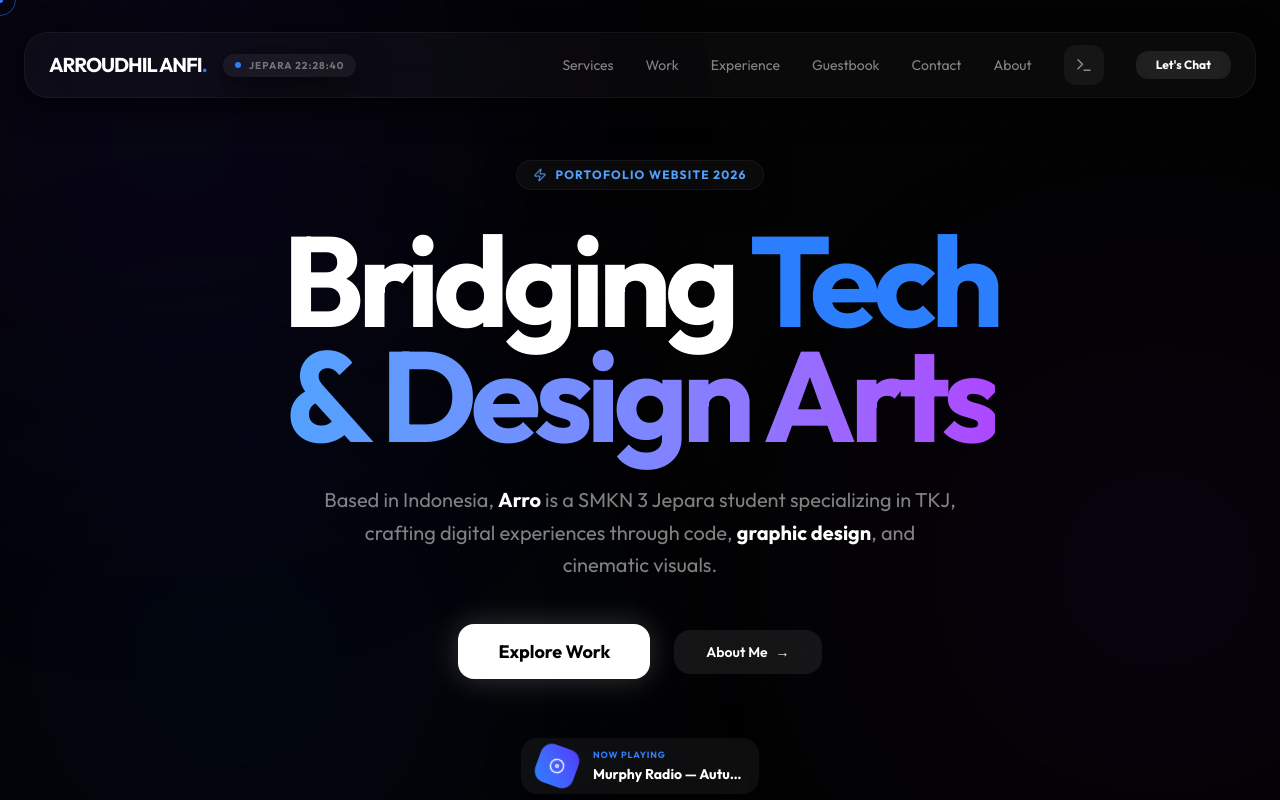
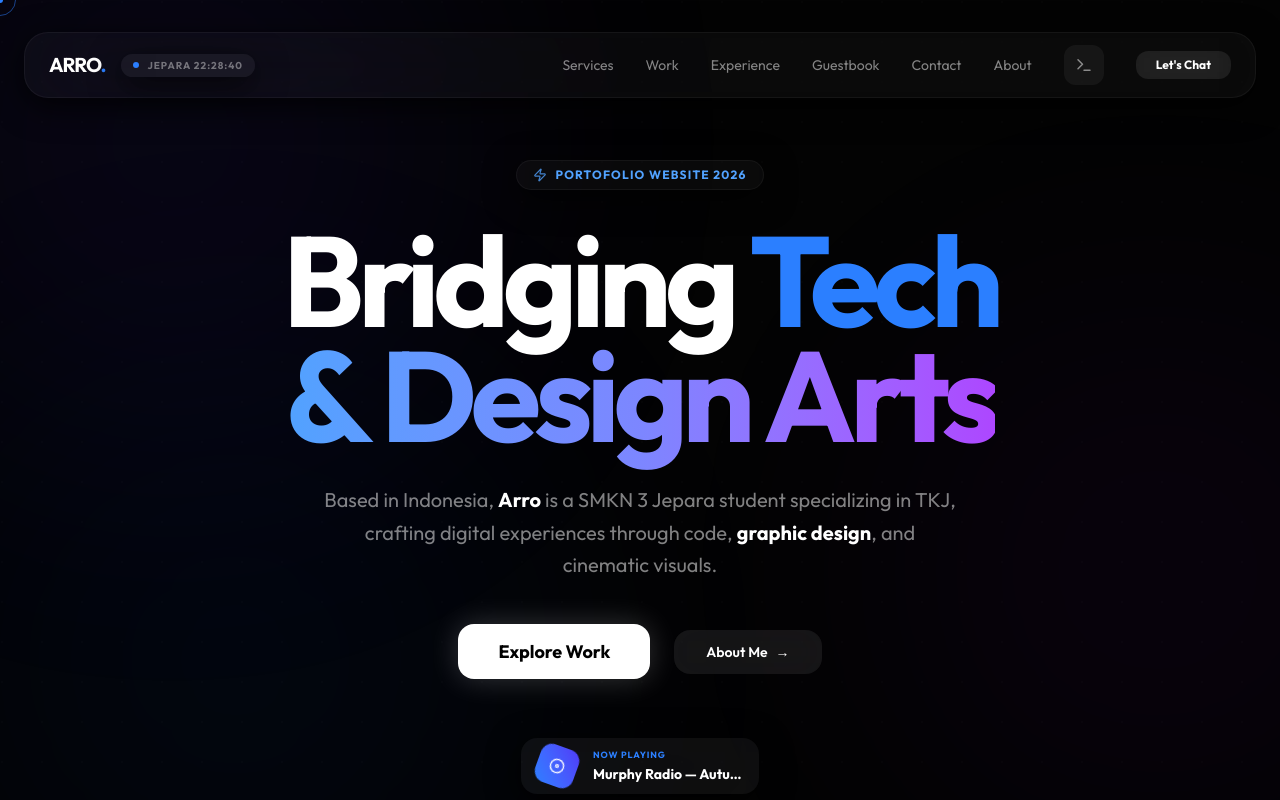
Before and after one commit to arroVX/arrovx.github.io, a React (Vite) app: page / in a window 1280 px wide. Shown: the top 800 px of the page. Built offline with nearby package versions, Linux system fonts and the light colour scheme.

Commit message:
Polish: Reverted logo text to ARRO per user preference

```diff
--- a/src/App.jsx
+++ b/src/App.jsx
@@ -147,11 +147,7 @@ function Navbar({ setIsCommandOpen }) {
           <div className="glass-card py-3 px-6 flex items-center justify-between border-white/5">
             <div className="flex items-center gap-4">
               <Link to="/" className="flex items-center gap- group border-none">
-                <span className="text-lg md:text-xl font-bold tracking-tighter hover:text-blue-400 transition-colors flex items-center">
-                  <span className="hidden sm:inline">ARROUDHIL ANFI</span>
-                  <span className="sm:hidden">ARRO</span>
-                  <span className="text-blue-500 group-hover:text-white transition-colors">.</span>
-                </span>
+                <span className="text-xl font-bold tracking-tighter hover:text-blue-400 transition-colors">ARRO<span className="text-blue-500 group-hover:text-white transition-colors">.</span></span>
               </Link>
               <LiveTime />
             </div>
```
